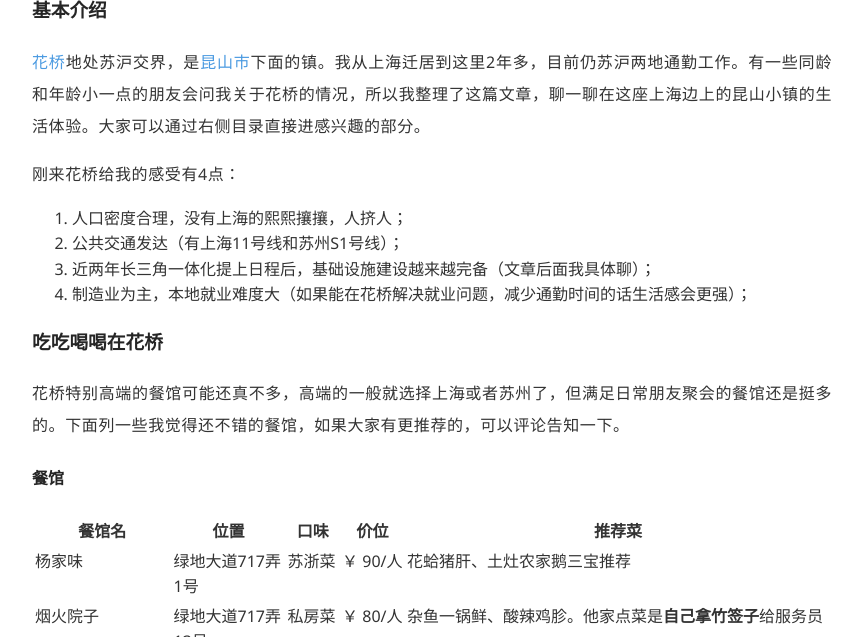
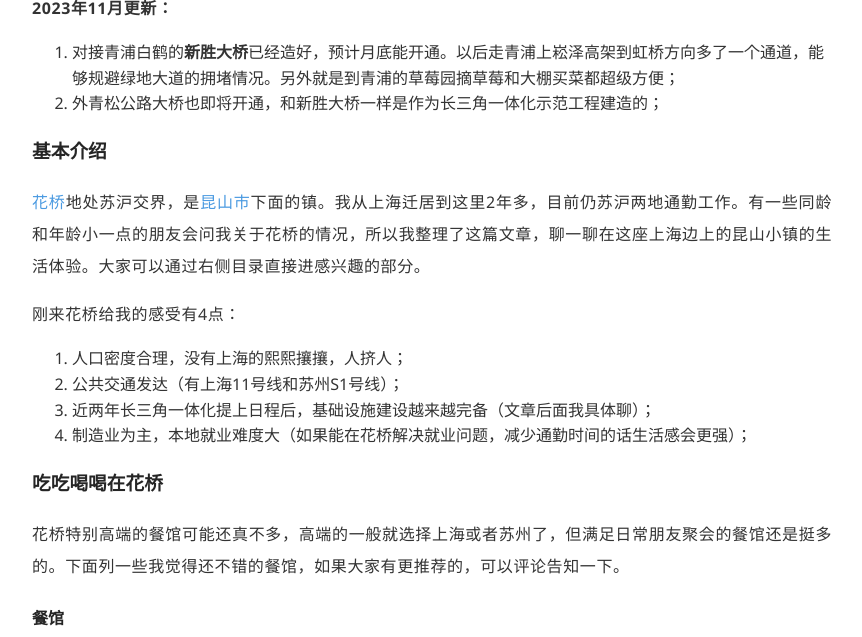
Before and after one commit to AlkaidWaong/ifoz, a Jekyll site: the page built from _posts/2022-12-04-All-things-i-know-about-huaqiao.md, in a window 1280 px wide and 900 px high, scrolled down 390 px, cut to the strip 263-900 px from the top of the window. Shown: the whole strip, without its empty margins (208-1070 px from the left). Built offline with Jekyll 4.4.1, drawn with Linux system fonts in a browser that asks for light colours; comment, search, counter and statistics services are not loaded.

Commit message:
Update 2022-12-04-All-things-i-know-about-huaqiao.md

```diff
--- a/_posts/2022-12-04-All-things-i-know-about-huaqiao.md
+++ b/_posts/2022-12-04-All-things-i-know-about-huaqiao.md
@@ -12,6 +12,15 @@ tags:
 `博客图床失效了，图片有空再补🙏`
 
 ![花桥地铁站](/img/in-post-2022/IMG_2936.JPG)
+
+
+
+**2023年11月更新：**
+
+1. 对接青浦白鹤的**新胜大桥**已经造好，预计月底能开通。以后走青浦上崧泽高架到虹桥方向多了一个通道，能够规避绿地大道的拥堵情况。另外就是到青浦的草莓园摘草莓和大棚买菜都超级方便；
+2. 外青松公路大桥也即将开通，和新胜大桥一样是作为长三角一体化示范工程建造的；
+
+
 
 ### 基本介绍
 
```
